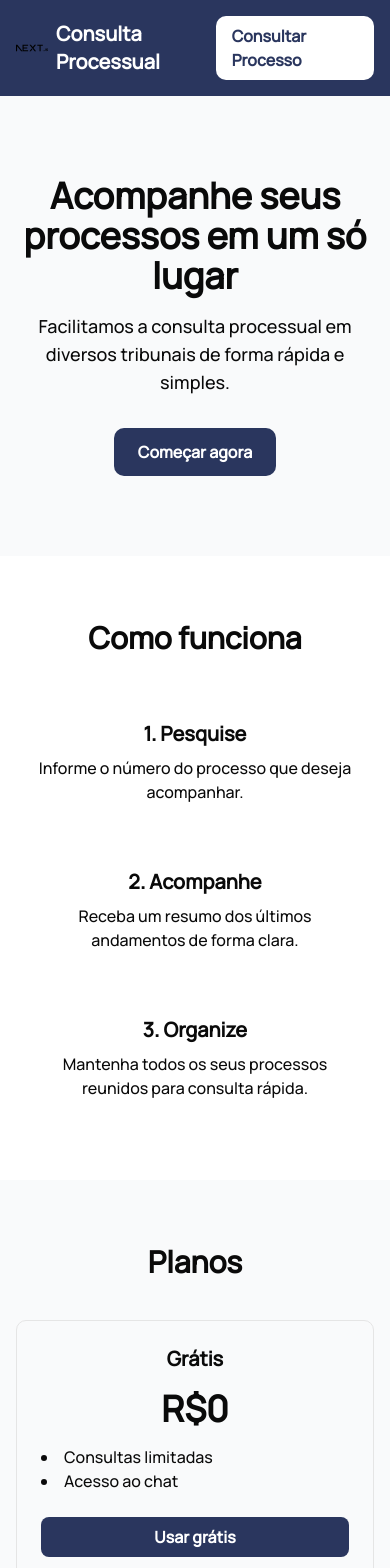
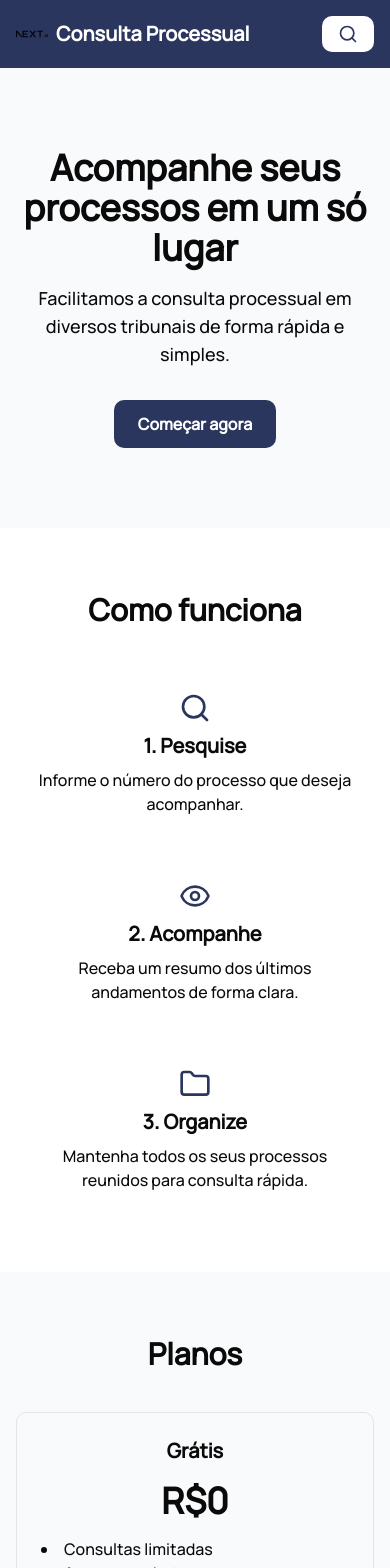
Before and after one commit to MatheusT23/consulta-processual-app, a Next.js app: page / in a window 390 px wide. Shown: the top 1568 px of the page. Built offline with nearby package versions, Linux system fonts and the light colour scheme.

Commit message:
Add icons and mobile improvements

```diff
--- a/components/bottom-nav.tsx
+++ b/components/bottom-nav.tsx
@@ -4,7 +4,7 @@ import { SidebarTrigger } from '@/components/ui/sidebar'
 
 export function BottomNav() {
   return (
-    <nav className="fixed bottom-0 left-0 right-0 z-40 border-t bg-background flex justify-around items-center py-2">
+    <nav className="fixed bottom-0 left-0 right-0 z-40 border-t bg-background flex justify-around items-center py-2 md:hidden">
       <Link href="/" className="flex flex-col items-center text-xs gap-1">
         <Home className="size-6" />
         Início
--- a/pages/index.tsx
+++ b/pages/index.tsx
@@ -1,5 +1,6 @@
 import Head from 'next/head'
 import Link from 'next/link'
+import { Search, Eye, Folder } from 'lucide-react'
 
 export default function Home() {
   return (
@@ -17,8 +18,12 @@ export default function Home() {
               <img src="/next.svg" alt="Logo" className="h-8 w-8" />
               <span className="text-xl font-bold">Consulta Processual</span>
             </div>
-            <Link href="/consulta" className="bg-white text-[#2a365e] px-4 py-2 rounded-lg font-semibold hover:bg-gray-100">
-              Consultar Processo
+            <Link
+              href="/consulta"
+              className="bg-white text-[#2a365e] px-4 py-2 rounded-lg font-semibold hover:bg-gray-100 flex items-center justify-center gap-2"
+            >
+              <Search className="md:hidden size-5" />
+              <span className="hidden md:inline">Consultar Processo</span>
             </Link>
           </div>
         </header>
@@ -34,14 +39,17 @@ export default function Home() {
             <h2 className="text-3xl font-bold text-center">Como funciona</h2>
             <div className="grid gap-8 md:grid-cols-3">
               <div className="text-center p-4">
+                <Search className="mx-auto mb-2 size-8 text-[#2a365e]" />
                 <h3 className="text-xl font-semibold mb-2">1. Pesquise</h3>
                 <p>Informe o número do processo que deseja acompanhar.</p>
               </div>
               <div className="text-center p-4">
+                <Eye className="mx-auto mb-2 size-8 text-[#2a365e]" />
                 <h3 className="text-xl font-semibold mb-2">2. Acompanhe</h3>
                 <p>Receba um resumo dos últimos andamentos de forma clara.</p>
               </div>
               <div className="text-center p-4">
+                <Folder className="mx-auto mb-2 size-8 text-[#2a365e]" />
                 <h3 className="text-xl font-semibold mb-2">3. Organize</h3>
                 <p>Mantenha todos os seus processos reunidos para consulta rápida.</p>
               </div>
```
